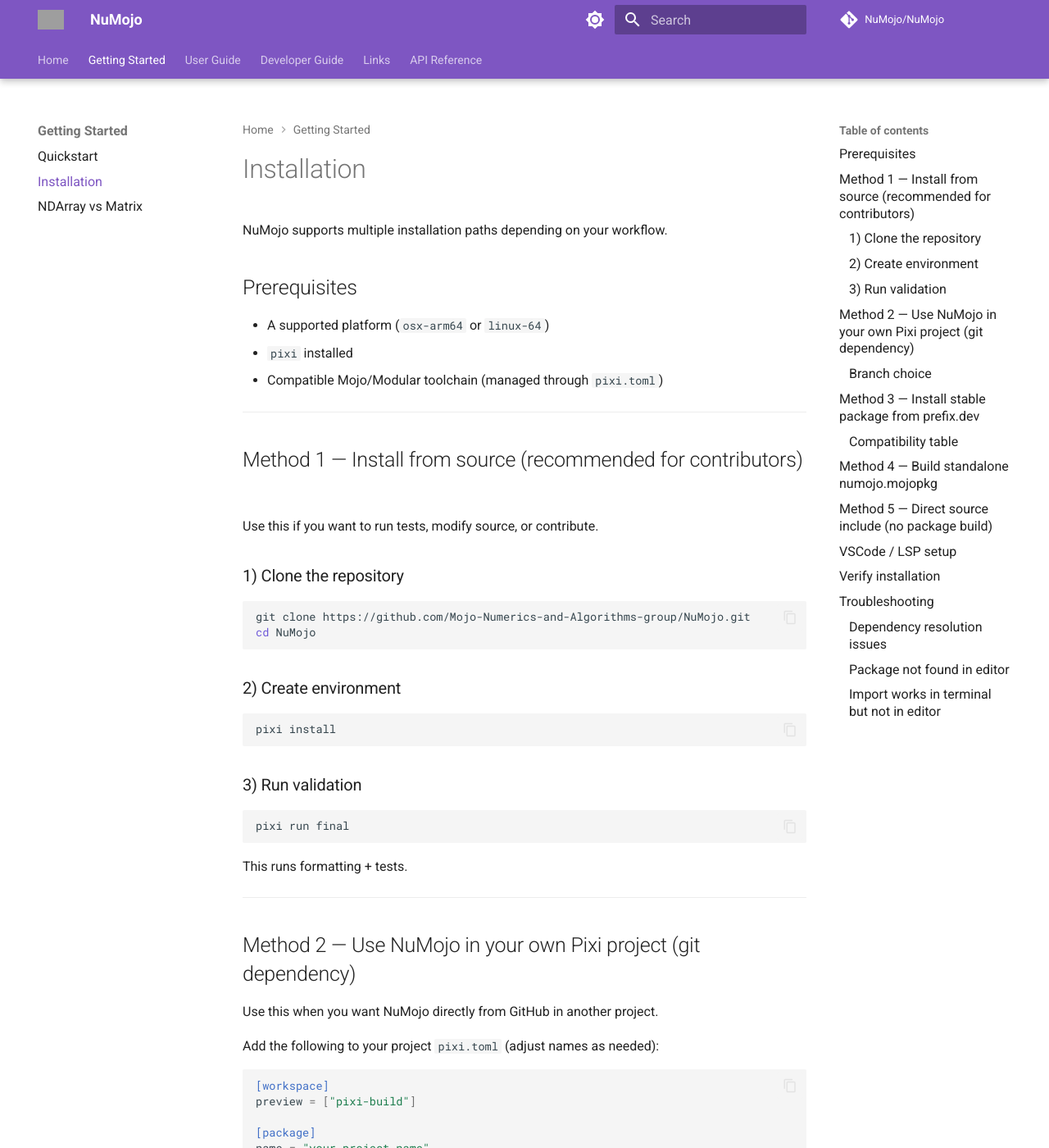
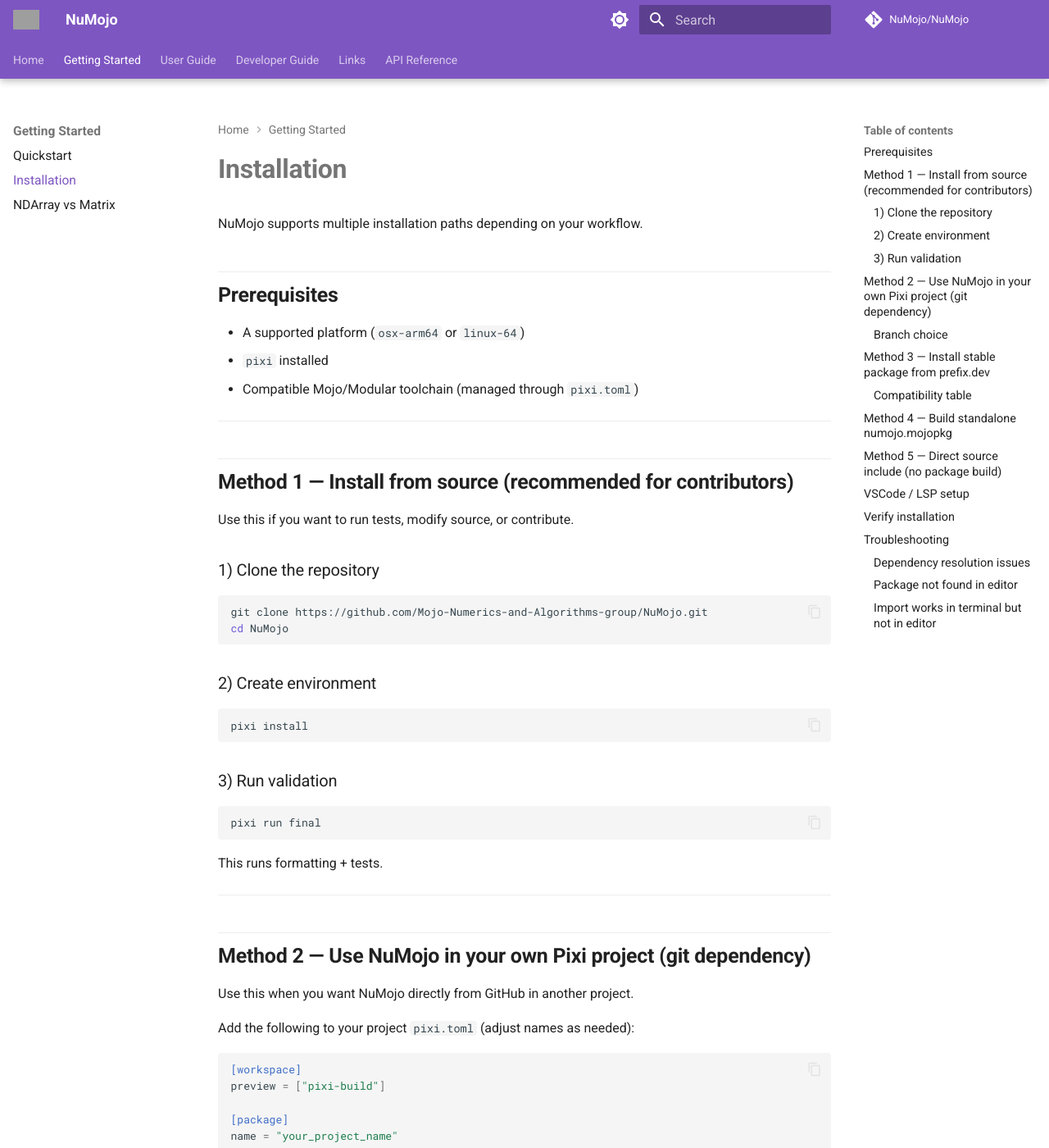
Before and after one commit to Mojo-Numerics-and-Algorithms-group/NuMojo-Docs, an MkDocs documentation site: the page built from docs/readthedocs/docs/getting_started/install.md, in a window 1280 px wide and 1400 px high. Shown: the whole window at 82% size. Built offline with MkDocs 1.6.1 and Material for MkDocs 9.7.7, drawn with Linux system fonts in a browser that asks for light colours; comment, search, counter and statistics services are not loaded; some of the changed text lies outside the part shown; grey boxes are pictures that could not be loaded.

Commit message:
clean up theme

```diff
--- a/docs/readthedocs/docs/stylesheets/extra.css
+++ b/docs/readthedocs/docs/stylesheets/extra.css
@@ -1,46 +1,88 @@
-/* Badge styles for static/async markers */
+/* Layout */
+.md-grid {
+  max-width: 68rem;
+}
+
+.md-typeset {
+  line-height: 1.65;
+}
+
+.md-typeset h1 {
+  font-weight: 700;
+  margin-bottom: 1em;
+}
+
+.md-typeset h2 {
+  font-weight: 600;
+  margin-top: 1.8em;
+  padding-top: 0.4em;
+  border-top: 1px solid var(--md-default-fg-color--lightest);
+}
+
+.md-typeset h2:first-child {
+  border-top: none;
+  padding-top: 0;
+}
+
+/* Badges */
 .badge {
   display: inline-block;
-  padding: 0.15em 0.5em;
+  padding: 0.1em 0.55em;
   border-radius: 4px;
-  font-size: 0.75em;
+  font-size: 0.7em;
   font-weight: 600;
+  letter-spacing: 0.02em;
+  text-transform: uppercase;
   vertical-align: middle;
-  margin-right: 0.3em;
+  margin-right: 0.4em;
 }
 .badge-static {
-  background: var(--md-primary-fg-color);
+  background: var(--md-default-fg-color--lightest);
+  color: var(--md-default-fg-color--light);
+}
+.badge-async {
+  background: var(--md-primary-fg-color--light);
   color: var(--md-primary-bg-color);
 }
-.badge-async {
-  background: #7c4dff;
-  color: #fff;
-}
 
-/* Tighten up API reference heading code */
+/* API reference headings & code */
 .md-typeset h3 code,
 .md-typeset h4 code,
 .md-typeset h5 code {
-  font-size: 1em;
+  font-size: 0.95em;
+  background: none;
+  padding: 0;
 }
 
-/* Make code blocks slightly more compact */
 .md-typeset pre > code {
-  font-size: 0.85em;
+  font-size: 0.82em;
+  line-height: 1.55;
 }
 
-/* Sidebar nav refinements */
-.md-nav__item .md-nav__link {
-  font-size: 0.8rem;
+.md-typeset code {
+  border-radius: 4px;
 }
 
-/* Function card: each function gets its own outlined card */
+/* Sidebar navigation */
+.md-nav__item .md-nav__link {
+  font-size: 0.78rem;
+}
+
+.md-nav__title {
+  font-weight: 700;
+}
+
+.md-nav--secondary .md-nav__link {
+  font-size: 0.72rem;
+}
+
+/* Function card */
 .fn-card {
-  border: 1px solid var(--md-primary-fg-color--light);
-  border-left: 4px solid var(--md-primary-fg-color);
-  border-radius: 6px;
-  padding: 1.2em 1.4em 0.8em;
-  margin: 1.8em 0;
+  border: 1px solid var(--md-default-fg-color--lightest);
+  border-left: 3px solid var(--md-primary-fg-color);
+  border-radius: 8px;
+  padding: 1.1em 1.4em 0.9em;
+  margin: 1.6em 0;
   background: var(--md-code-bg-color);
 }
 
@@ -49,3 +91,25 @@
 .fn-card > h5:first-child {
   margin-top: 0;
 }
+
+.fn-card + .fn-card {
+  margin-top: 1.6em;
+}
+
+/* Buttons */
+.md-typeset .md-button {
+  border-radius: 6px;
+  font-weight: 600;
+}
+
+/* Tables */
+.md-typeset table:not([class]) {
+  border: 1px solid var(--md-default-fg-color--lightest);
+  border-radius: 6px;
+  overflow: hidden;
+}
+
+.md-typeset table:not([class]) th {
+  background: var(--md-default-fg-color--lightest);
+  font-weight: 600;
+}
```
